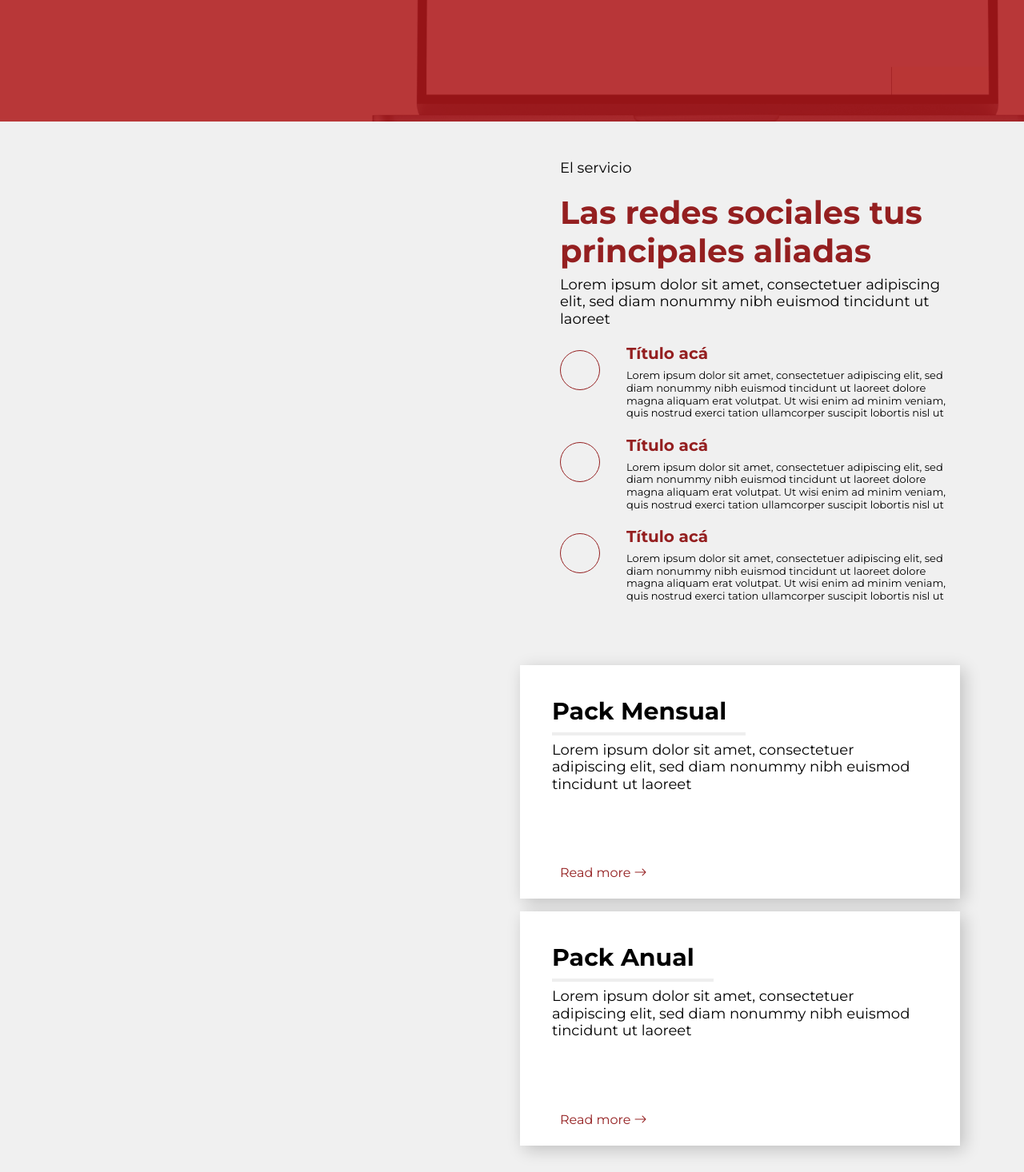
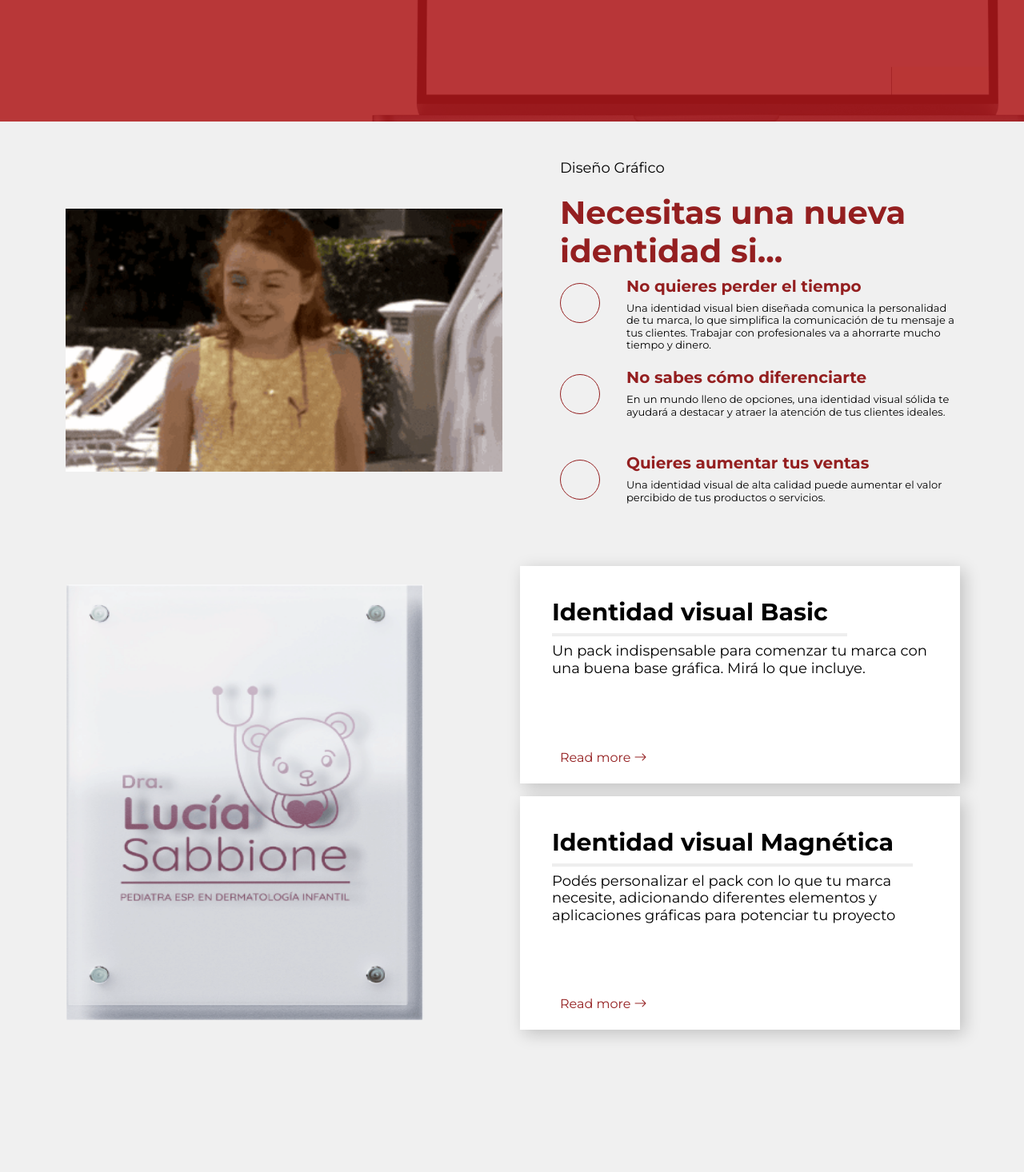
Before and after one commit to SantyHenares/Magnetica, a PHP site: the page made by diseño-grafico.html in a window 1280 px wide. Shown: the part 648-2114 px from the top of the page at 80% size. Run offline with PHP 8.4, Linux system fonts and the light colour scheme; some libraries are stand-ins or nearby versions.

Commit message:
cambio de contenido en DG y añadido de multimedia

```diff
--- a/assets/css/webmodulo1.css
+++ b/assets/css/webmodulo1.css
@@ -221,6 +221,9 @@
 .services .service-item {
   background: #fff;
   min-width: 200px;
+  height: 350px;
+  margin: 20px;
+  min-height: 330px;
   box-shadow: 5px 5px 20px rgba(0, 0, 0, .2);
   transition: all .4s;
   cursor: pointer;
@@ -267,8 +270,8 @@
   color: #941f20;
 }
 
-@media (min-width: 1000px) {
-  .services {
-    padding: 60px 300px;
+@media (max-width: 800px) {
+  .services .service-item {
+    margin-bottom: 100px;
   }
 }
--- a/diseño-grafico.html
+++ b/diseño-grafico.html
@@ -266,29 +266,39 @@
       <!-- ======= "Necesitas una web si" section ======= -->
       <section class="container redesSociales d-flex my-5" data-aos="fade-up">
         <div class="row">
-          <div class="redesSociales-video col-lg-6"></div>
+          <div class="redesSociales-video col-lg-6">
+            <img src="./assets/img/gif's/diseño-grafico.gif" alt="gif de la pelicula 'juego de gemelas'">
+          </div>
           <div class="redesSociales-info col-lg-6">
-            <p>El servicio</p>
+            <p>Diseño Gráfico</p>
             <h1>
-              <strong class="redesSociales-info-title"
-                >Las redes sociales tus principales aliadas</strong
-              >
+              <strong class="redesSociales-info-title">
+                Necesitas una nueva identidad si...
+              </strong>
             </h1>
-            <p>
-              Lorem ipsum dolor sit amet, consectetuer adipiscing elit, sed diam
-              nonummy nibh euismod tincidunt ut laoreet
-            </p>
             <div class="redesSociales-info-titles d-flex">
               <div class="col-lg-2 pe-4 pt-2">
                 <div class="circle"></div>
               </div>
               <div class="col-lg-10">
-                <h5><strong>Título acá</strong></h5>
+                <h5><strong>No quieres perder el tiempo</strong></h5>
                 <p>
-                  Lorem ipsum dolor sit amet, consectetuer adipiscing elit, sed
-                  diam nonummy nibh euismod tincidunt ut laoreet dolore magna
-                  aliquam erat volutpat. Ut wisi enim ad minim veniam, quis
-                  nostrud exerci tation ullamcorper suscipit lobortis nisl ut
+                  Una identidad visual bien diseñada comunica la personalidad
+                  de tu marca, lo que simplifica la comunicación de tu mensaje a
+                  tus clientes. Trabajar con profesionales va a ahorrarte mucho
+                  tiempo y dinero.
+                </p>
+              </div>
+            </div>
+            <div class="redesSociales-info-titles d-flex">
+              <div class="col-lg-2 pe-4 pt-2">
+                <div class="circle"></div>
+              </div>
+              <div class="col-lg-10 mb-4">
+                <h5><strong>No sabes cómo diferenciarte</strong></h5>
+                <p>
+                  En un mundo lleno de opciones, una identidad visual sólida te
+                  ayudará a destacar y atraer la atención de tus clientes ideales.
                 </p>
               </div>
             </div>
@@ -297,26 +307,10 @@
                 <div class="circle"></div>
               </div>
               <div class="col-lg-10">
-                <h5><strong>Título acá</strong></h5>
+                <h5><strong>Quieres aumentar tus ventas</strong></h5>
                 <p>
-                  Lorem ipsum dolor sit amet, consectetuer adipiscing elit, sed
-                  diam nonummy nibh euismod tincidunt ut laoreet dolore magna
-                  aliquam erat volutpat. Ut wisi enim ad minim veniam, quis
-                  nostrud exerci tation ullamcorper suscipit lobortis nisl ut
-                </p>
-              </div>
-            </div>
-            <div class="redesSociales-info-titles d-flex">
-              <div class="col-lg-2 pe-4 pt-2">
-                <div class="circle"></div>
-              </div>
-              <div class="col-lg-10">
-                <h5><strong>Título acá</strong></h5>
-                <p>
-                  Lorem ipsum dolor sit amet, consectetuer adipiscing elit, sed
-                  diam nonummy nibh euismod tincidunt ut laoreet dolore magna
-                  aliquam erat volutpat. Ut wisi enim ad minim veniam, quis
-                  nostrud exerci tation ullamcorper suscipit lobortis nisl ut
+                  Una identidad visual de alta calidad puede aumentar el valor
+                  percibido de tus productos o servicios.
                 </p>
               </div>
             </div>
@@ -328,16 +322,19 @@
       <!-- ======= Landing pages section ======= -->
       <section class="container packs">
         <article class="packs-artcl h-100 d-flex row" data-aos="fade-up">
-          <div class="redesSociales-video col-lg-6"></div>
+          <div class="redesSociales-video col-lg-5 pb-5">
+            <img src="./assets/img/servicios/placa.png" height="90%" alt="imagen de una placa sobre la pediatra lucia sabbione">
+          </div>
           <div class="packs-info col-lg-6">
             <div id="packs-info" class="packs-info">
               <container class="container">
                 <div class="col">
                   <div class="packs-info-item position-relative mb-3">
-                    <h3 class="packs-info-title pe-4">Pack Mensual</h3>
+                    <h3 class="packs-info-title pe-4">Identidad visual Basic</h3>
                     <p class="pb-5">
-                      Lorem ipsum dolor sit amet, consectetuer adipiscing elit,
-                      sed diam nonummy nibh euismod tincidunt ut laoreet
+                      Un pack indispensable para comenzar tu marca
+                      con una buena base gráfica.
+                      Mirá lo que incluye.
                     </p>
                     <a href="#" class="readmore stretched-link"
                       >Read more <i class="bi bi-arrow-right"></i
@@ -345,10 +342,11 @@
                   </div>
                   <!-- End packs-info Item -->
                   <div class="packs-info-item position-relative mb-3">
-                    <h3 class="pe-4">Pack Anual</h3>
+                    <h3 class="pe-4">Identidad visual Magnética</h3>
                     <p class="pb-5">
-                      Lorem ipsum dolor sit amet, consectetuer adipiscing elit,
-                      sed diam nonummy nibh euismod tincidunt ut laoreet
+                      Podés personalizar el pack con lo que tu marca
+                      necesite, adicionando diferentes elementos y
+                      aplicaciones gráficas para potenciar tu proyecto
                     </p>
                     <a href="#" class="readmore stretched-link"
                       >Read more <i class="bi bi-arrow-right"></i
@@ -374,9 +372,10 @@
                   alt=""
                 />
                 <div class="service-info">
-                  <h3>Servicio</h3>
+                  <h3>Tarjetas Personales</h3>
                   <p>
-                    Lorem ipsum dolor sit amet, consectetuer adipiscing elit,
+                    Un básico que todos
+                    necesitamos para presentarnos.
                   </p>
                 </div>
               </div>
@@ -390,9 +389,10 @@
                   alt=""
                 />
                 <div class="service-info">
-                  <h3>Servicio</h3>
+                  <h3>Historias Destacadas</h3>
                   <p>
-                    Lorem ipsum dolor sit amet, consectetuer adipiscing elit,
+                    Detalles que hacen la
+                    diferencia.
                   </p>
                 </div>
               </div>
@@ -406,9 +406,10 @@
                   alt=""
                 />
                 <div class="service-info">
-                  <h3>Servicio</h3>
+                  <h3>Banners</h3>
                   <p>
-                    Lorem ipsum dolor sit amet, consectetuer adipiscing elit,
+                    Importantes para complementar
+                    el diseño de tu web.
                   </p>
                 </div>
               </div>
@@ -422,9 +423,10 @@
                   alt=""
                 />
                 <div class="service-info">
-                  <h3>Servicio</h3>
+                  <h3>Catálogos</h3>
                   <p>
-                    Lorem ipsum dolor sit amet, consectetuer adipiscing elit,
+                    Otra forma de presentar tus
+                    productos.
                   </p>
                 </div>
               </div>
@@ -438,9 +440,10 @@
                   alt=""
                 />
                 <div class="service-info">
-                  <h3>Servicio</h3>
+                  <h3>Folletos</h3>
                   <p>
-                    Lorem ipsum dolor sit amet, consectetuer adipiscing elit,
+                    Especiales para eventos de
+                    todo tipo.
                   </p>
                 </div>
               </div>
@@ -454,9 +457,60 @@
                   alt=""
                 />
                 <div class="service-info">
-                  <h3>Servicio</h3>
+                  <h3>Placas de Redes Sociales</h3>
                   <p>
-                    Lorem ipsum dolor sit amet, consectetuer adipiscing elit,
+                    Delegá el diseño de tus redes
+                    sociales.
+                  </p>
+                </div>
+              </div>
+            </div>
+            <!-- End Service Item -->
+
+            <div class="col-lg-4 col-md-6">
+              <div class="service-item">
+                <img
+                  src="https://img.freepik.com/vector-gratis/composicion-isometrica-servicios-nube-grandes-elementos-infraestructura-computacion-nube-conectados-lineas-discontinuas-ilustracion-vectorial_1284-30495.jpg?w=2000"
+                  alt=""
+                />
+                <div class="service-info">
+                  <h3>Posters</h3>
+                  <p>
+                    Permiten transmitir información
+                    de manera rápida y concisa.
+                  </p>
+                </div>
+              </div>
+            </div>
+            <!-- End Service Item -->
+
+            <div class="col-lg-4 col-md-6">
+              <div class="service-item">
+                <img
+                  src="https://img.freepik.com/vector-gratis/composicion-isometrica-servicios-nube-grandes-elementos-infraestructura-computacion-nube-conectados-lineas-discontinuas-ilustracion-vectorial_1284-30495.jpg?w=2000"
+                  alt=""
+                />
+                <div class="service-info">
+                  <h3>Packaging</h3>
+                  <p>
+                    Una forma diferente de
+                    entregar los productos.
+                  </p>
+                </div>
+              </div>
+            </div>
+            <!-- End Service Item -->
+
+            <div class="col-lg-4 col-md-6">
+              <div class="service-item">
+                <img
+                  src="https://img.freepik.com/vector-gratis/composicion-isometrica-servicios-nube-grandes-elementos-infraestructura-computacion-nube-conectados-lineas-discontinuas-ilustracion-vectorial_1284-30495.jpg?w=2000"
+                  alt=""
+                />
+                <div class="service-info">
+                  <h3>Papelería empresarial</h3>
+                  <p>
+                    Complementos para empresas.
                   </p>
                 </div>
               </div>
--- a/servicios-web.html
+++ b/servicios-web.html
@@ -352,6 +352,8 @@
                     <p>
                       Con una navegacion mas completa, permite que los visitantes exploren
                       diferentes secciones.
+                      <br>
+                      <br>
                     </p>
                     <a href="#" class="readmore stretched-link"
                       >Read more <i class="bi bi-arrow-right"></i
```
Also changed, not shown: assets/img/gif's/diseño-grafico.gif (added), assets/img/servicios/macbook2.png, assets/img/servicios/placa.png (added).
